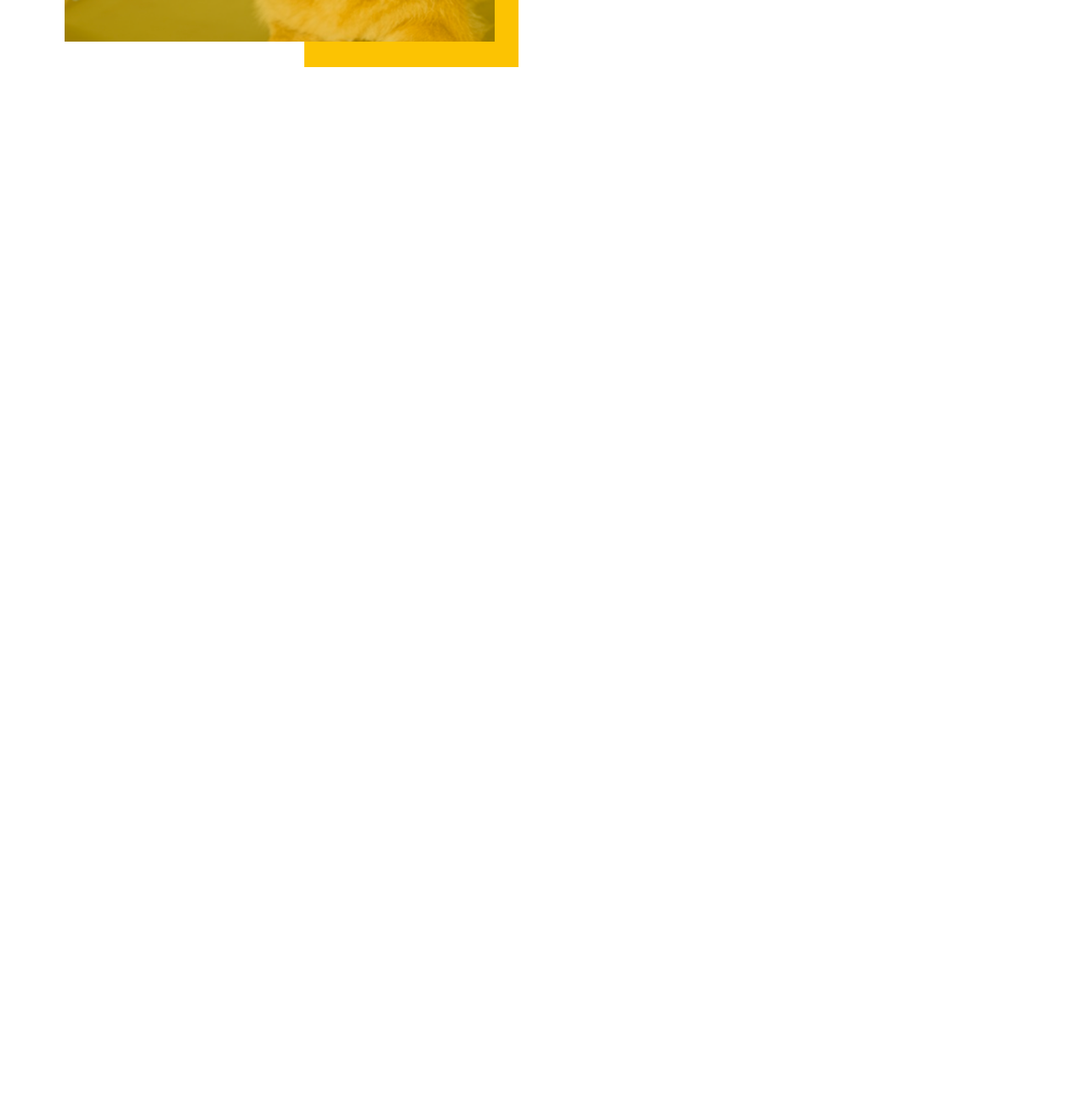
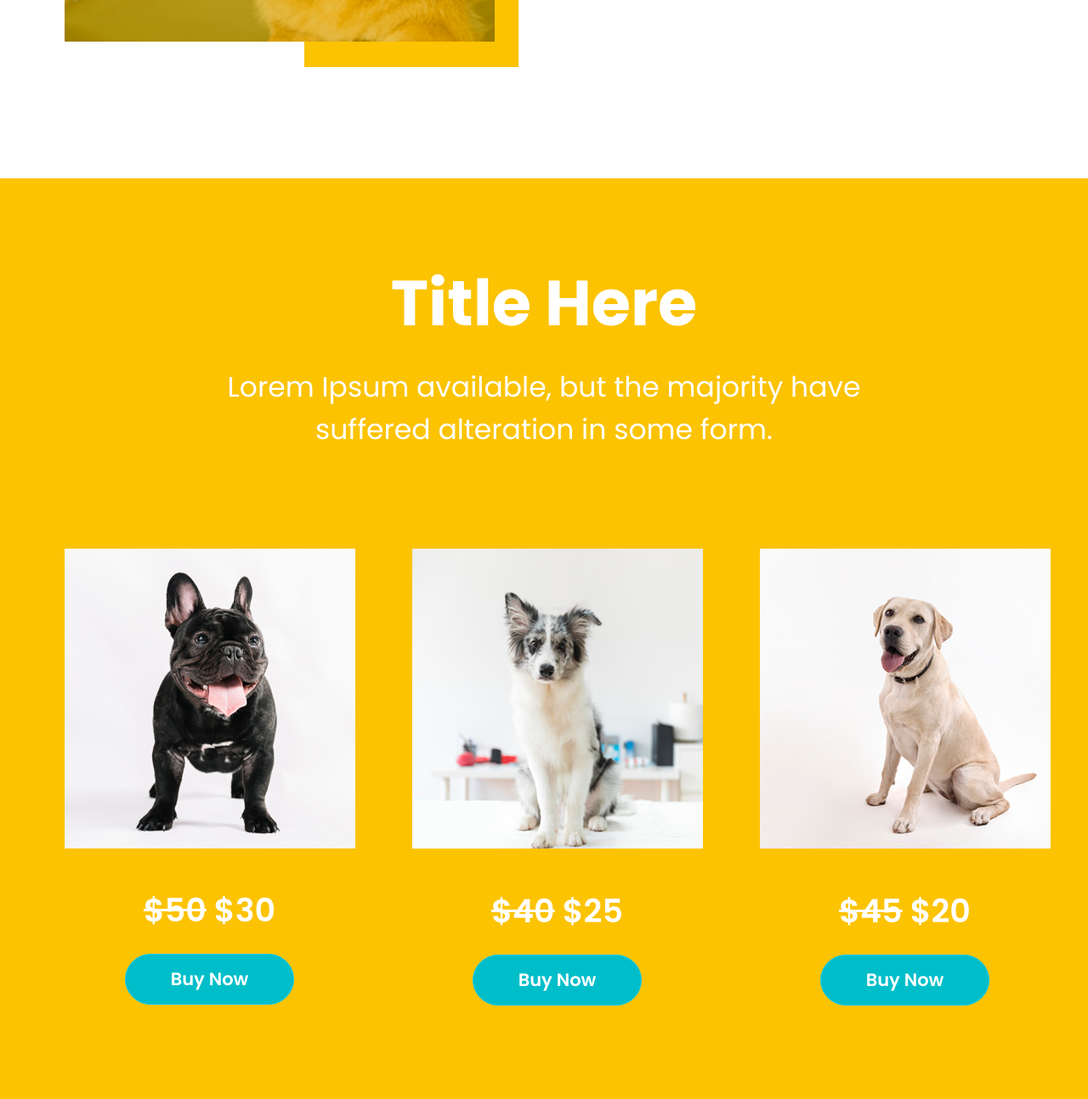
Before and after one commit to Arthur-Slabunov/landing, a website: page index.html in a window 1280 px wide. Shown: the part 3357-4651 px from the top of the page at 85% size. Before the commit the page ends 3567 px from the top, so only its background shows below. Drawn offline with nearby package versions, Linux system fonts and the light colour scheme.

Commit message:
second card section

```diff
--- a/index.html
+++ b/index.html
@@ -97,7 +97,6 @@
 
     <section class="section-yellow">
         <div class="wrapper">
-
             <div class="cards-container">
                 <div class="cards-container-text ">
                     <h1 class="cards-container-text__title">Title Here</h1>
@@ -128,7 +127,6 @@
                     </div>
                 </div>
             </div>
-
         </div>
     </section>
 
@@ -156,6 +154,35 @@
             </div>
     </section>
 
+    <section class="section-yellow">
+        <div class="wrapper">
+            <div class="cards-container">
+                <div class="cards-container-text ">
+                    <h1 class="cards-container-text__title">Title Here</h1>
+                    <p class="cards-container-text__subtitle"> Lorem Ipsum available, but the majority have <br>
+                        suffered alteration in some form.</p>
+                </div>
+                <div class="cards-container-cards">
+                    <div class="card-card">
+                        <img class="card-card-img" src="assets/images/first-card-dog.png" alt="">
+                        <h2 class="card-card-title"><s>$50</s> $30</h2>
+                        <a class="btn btn-info btn-buy-now" href="">Buy Now</a>
+                    </div>
+                    <div class="card-card">
+                        <img class="card-card-img" src="assets/images/second-card-dog.png" alt="">
+                        <h2 class="card-card-title"><s>$40</s> $25</h2>
+                        <a class="btn btn-info btn-buy-now" href="">Buy Now</a>
+                    </div>
+                    <div class="card-card">
+                        <img class="card-card-img" src="assets/images/third-card-dog.png" alt="">
+                        <h2 class="card-card-title"><s>$45</s> $20</h2>
+                        <a class="btn btn-info btn-buy-now" href="">Buy Now</a>
+                    </div>
+                </div>
+            </div>
+        </div>
+    </section>
+
 
     <script src="https://cdn.jsdelivr.net/npm/bootstrap@5.3.3/dist/js/bootstrap.bundle.min.js"
         integrity="sha384-YvpcrYf0tY3lHB60NNkmXc5s9fDVZLESaAA55NDzOxhy9GkcIdslK1eN7N6jIeHz"
--- a/src/scss/common/classes.scss
+++ b/src/scss/common/classes.scss
@@ -58,3 +58,14 @@
   top: 38%;
   cursor: pointer;
 }
+
+.btn-buy-now {
+  display: flex;
+  width: 199px;
+  height: 60px;
+  border-radius: 30px;
+  background-color: #00bec9;
+  justify-content: center;
+  align-items: center;
+  margin: 28px auto 110px auto;
+}
```
Also changed, not shown: assets/css/style.css, assets/images/first-card-dog.png (added), assets/images/second-card-dog.png (added), assets/images/third-card-dog.png (added).
